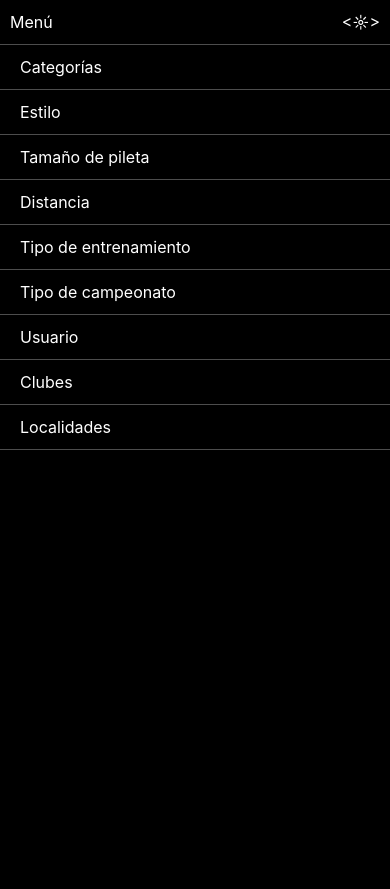
After one commit to LeanCarp/HProfesional, a CodeIgniter app: the page made by application/views/mejorandoHeaders.php in a window 390 px wide. The commit adds this page. Run offline with CodeIgniter, Linux system fonts and the light colour scheme; some libraries are stand-ins or nearby versions.

Commit message:
de todo un poco

```diff
--- a/application/controllers/Auth.php
+++ b/application/controllers/Auth.php
@@ -155,7 +155,7 @@ class Auth extends CI_Controller {
 			);
 
 			// render
-			$this->load->view('headers');
+			$this->load->view('headersConfiguracion');
 			$this->_render_page('auth/change_password', $this->data);
 		}
 		else
--- a/application/controllers/mejoresMarcas.php
+++ b/application/controllers/mejoresMarcas.php
@@ -144,13 +144,11 @@ class MejoresMarcas extends CI_Controller {
 
 	function mostrar($ident)
 	{
-		$parcial = $this->parcial_model->getByID($ident);
-
-		$resultado = $this->resultado_model->getByID($parcial[0]->ResultadoID);
+		$resultado = $this->resultado_model->getByID($ident);
 
 		$nadador = $this->nadador_model->getByID($resultado[0]->DNI);
 
-		$parciales = $this->parcial_model->getParcialesPorResultado($parcial[0]->ResultadoID);
+		$parciales = $this->parcial_model->getParcialesPorResultado($resultado[0]->ID);
 
 		$prueba = $this->prueba_model->getPruebaConDatos($resultado[0]->PruebaID);
 
--- a/application/controllers/pruebaCampeonato.php
+++ b/application/controllers/pruebaCampeonato.php
@@ -21,8 +21,8 @@ class PruebaCampeonato extends CI_Controller {
 			$crud->set_language('spanish');
 			$crud->set_table('prueba');
 			// Agrega acción.
+			$crud->add_action('Clasificación', base_url().'assets/imgs/clasifIcon.png', 'clasificacion/clasificados');
 			$crud->add_action('Cronometrar', base_url().'assets/imgs/relojIcon.png', 'cronometro/Campeonato');
-			$crud->add_action('Clasificación', '<', 'clasificacion/clasificados');
 			//
 			$crud->where('CampeonatoID', $ident);
 			$crud->columns('TiempoMin', 'Masculino', 'CantidadSeries', 'CategoriaID', 'tamaniopiletaID', 'DistanciaID', 'EstiloID');
--- a/application/controllers/tamanoPileta.php
+++ b/application/controllers/tamanoPileta.php
@@ -20,8 +20,9 @@ class TamanoPileta extends CI_Controller {
 			$crud = new grocery_CRUD();
 			$crud->set_language('spanish');
 			$crud->set_table('tamaniopileta');
-			$crud->columns('Tamaño');
-			$crud->fields('Tamaño');
+			$crud->columns('Tamanio');
+			$crud->fields('Tamanio');
+			$crud->display_as('Tamanio', 'Tamaño');
 			//$crud->unset_add();
 			//$crud->unset_delete();
 			//$crud->unset_read();
--- a/application/views/configuracion.php
+++ b/application/views/configuracion.php
@@ -6,6 +6,7 @@
 				<p>En esta ventana podrá crear, modificar o eliminar datos
                     para poder configurar entrenamientos y campeonatos. Simplemente deberá elegir el atributo que se desea
                     configurar en el menú izquierdo del navegador (o desplegándolo si se encuentra en un dispositivo móvil).<br>
+                    A través de la opción "Usuario" podrá cambiar la contraseña de su cuenta de usuario.<br>
                     También se pueden configurar datos de clubes y localidades.
                 </p>
                 <p>Para salir del menú de configuración deberá acceder a "Inicio",
--- a/application/views/inicio.php
+++ b/application/views/inicio.php
@@ -21,6 +21,6 @@
 		</div> -->
 		<div id="calendario"></div>
 	</div>
-
+</div>
 </body>
 </html>
--- /dev/null
+++ b/application/views/mejorandoHeaders.php
@@ -0,0 +1,108 @@
+<!DOCTYPE html>
+<head>
+    <link rel="stylesheet" href="<?= base_url(); ?>assets/css/bootstrap.min.css" >
+	<link rel="stylesheet" type="text/css" href="<?= base_url(); ?>assets/headersStyles.css">
+    <link rel="stylesheet" type="text/css" href="<?= base_url(); ?>assets/styles.css">
+    <meta name="viewport" content="width=device-width, initial-scale=1, shrink-to-fit=no">
+    <script src="http://code.jquery.com/jquery-1.11.1.min.js"></script>
+	<title>Habilitación Profesional</title>
+	<meta charset="utf-8">
+</head>
+<body>
+<script>
+
+desplegado = false;
+function ocultarMenu(){
+    if (desplegado)
+    {
+        $(".naveg-arriba").animate({left: '-100%'});
+        $(".naveg-izquierda").animate({left: '-100%'});
+        desplegado = false;
+    }
+    else
+    {
+        $(".naveg-arriba").animate({left: '0'});
+        $(".naveg-izquierda").animate({left: '0'});
+        desplegado = true;
+    }
+}
+
+$(window).resize(function(){
+        if ($( window ).width() >= 800 && desplegado == false)
+        {
+            $(".naveg-arriba").css("left", "0");
+            $(".naveg-izquierda").css("left", "0");
+            desplegado = true;
+        }
+        else if ($( window ).width() < 800 && desplegado == true)
+        {
+            $(".naveg-arriba").animate({left: '-100%'});
+            $(".naveg-izquierda").animate({left: '-100%'});
+            desplegado = false;
+        }
+});
+
+</script>
+
+    <div class="nav-movil">
+        <p>Menú</p>
+		<a href="#" class="bt-menu" onclick="ocultarMenu()"><☼></a>
+	</div>
+
+    <div class="naveg-arriba">
+        <ul class="nav-arriba-lista">
+            <li class="">
+                <a href="<?php echo base_url(); ?>">Inicio</a>
+            </li>
+            <li class="">
+                <a href="<?php echo base_url(); ?>cronometro">Cronómetro</a>
+            </li>
+            <li class="">
+                <a href="<?php echo base_url(); ?>asistencia">Asistencia</a>
+            </li>
+            <li class="">
+                <a href="<?php echo base_url(); ?>configuracion">Configuración</a>
+            </li>
+            <li class="">
+                <a href="<?php echo base_url(); ?>auth/logout">Salir</a>
+            </li>
+        </ul>
+    </div>
+    <div class="contenedor">
+        <div class="col-md-3 naveg-izquierda">
+            <ul class="nav-izquierda-lista">
+                <li class="">
+                    <a href="<?php echo base_url(); ?>categoria">Categorías</a>
+                </li>
+                <li class="">
+                    <a href="<?php echo base_url(); ?>estilo">Estilo</a>
+                </li>
+                <li class="">
+                    <a href="<?php echo base_url(); ?>tamanoPileta">Tamaño de pileta</a>
+                </li>
+                <li class="">
+                    <a href="<?php echo base_url(); ?>distancia">Distancia</a>
+                </li>
+                <li class="">
+                    <a href="<?php echo base_url(); ?>tipoEntrenamiento">Tipo de entrenamiento</a>
+                </li>
+                <li class="">
+                    <a href="<?php echo base_url(); ?>tipoCampeonato">Tipo de campeonato</a>
+                </li>
+                <li class="">
+                    <a href="<?php echo base_url(); ?>auth/change_password">Usuario</a>
+                </li>
+                <li class="">
+                    <a href="<?php echo base_url(); ?>club">Clubes</a>
+                </li>
+                <li class="">
+                    <a href="<?php echo base_url(); ?>localidad">Localidades</a>
+                </li>
+            </ul>
+        </div>
+        <div class="col-md-9 contenido">
+
+<!--         </div>
+    </div>
+</body>
+</html> -->
--- a/application/views/styles.css
+++ b/application/views/styles.css
@@ -16,8 +16,8 @@
 	background: #3D8BCD;
 }
 
-.nav-izq-link:hover{
-	color:black;
+.nav-izq-item{
+	border-bottom: 1px solid rgba(255,255,255, .3);
 }
 
 .container{
--- /dev/null
+++ b/assets/headersStyles.css
@@ -0,0 +1,110 @@
+.nav-movil{
+    display: none;
+}
+
+.nav-arriba-lista{
+    padding: 0;
+    margin: 0;
+    display: flex;
+    background: black;
+}
+        .nav-arriba-lista li{
+            list-style: none;
+            padding: 10px;
+        }
+        .nav-arriba-lista li a{
+            padding: 10px;
+            text-decoration: none;
+            color: white;
+        }
+        .nav-arriba-lista li a:hover{
+            color: #3D8BCD;
+        }
+
+.contenedor{
+    min-height: 100vh;
+    display: flex;
+}
+
+.contenido{
+    margin-top: 40px;
+}
+
+.naveg-izquierda{
+    padding: 0;
+    min-height: 100vh;
+    background: #3D8BCD;
+}
+
+.nav-izquierda-lista{
+    padding: 0;
+    margin: 0;
+    display: flex;
+    flex-direction: column;
+}
+        .nav-izquierda-lista li{
+            list-style: none;
+            padding: 10px;
+            border-bottom: 1px solid rgba(255,255,255, .3);
+        }
+        .nav-izquierda-lista li a{
+            padding: 10px;
+            text-decoration: none;
+            color: white;
+        }
+        .nav-izquierda-lista li a:hover{
+            color: black;
+        }
+
+@media screen and (max-width:800px){
+    .nav-movil{
+        display: flex;
+        justify-content: space-between;
+        background: black;
+        border-bottom: 1px solid rgba(255,255,255, .3);
+        z-index: 6;
+    }
+            .nav-movil p{
+                padding: 10px;
+                margin: 0;
+                color: white;
+            }
+
+            .nav-movil a{
+                padding: 10px;
+                margin: 0;
+                color: white;
+                text-decoration: none;
+            }
+
+            .nav-movil a:hover{
+                background: #3D8BCD;
+            }
+
+    .naveg-arriba{
+        width: 100%;
+        margin-top:405px;
+        position: absolute;
+        /* left: -100%; */
+		z-index: 6;
+    }
+
+    .nav-arriba-lista{
+        display: flex;
+        flex-direction: column;
+    }
+        .nav-arriba-lista li{
+            border-bottom: 1px solid rgba(255,255,255, .3);
+        }
+
+    .naveg-izquierda{
+        /* left: -100%; */
+        position: absolute;
+        background: black;
+        z-index: 6;
+    }
+
+    .nav-izquierda-lista li a:hover{
+        color: #3D8BCD;
+    }
+}
--- a/assets/styles.css
+++ b/assets/styles.css
@@ -26,13 +26,15 @@ html, body, .contenido-principal{
 	background: black;
 }
 
+.nav-izq-link:hover{
+	color: black;
+}
+
 .nav-izq-item{
 	background: #3D8BCD;
 }
 
-.nav-izq-link:hover{
-	color:black;
-}
+
 
 .container{
 	margin: 0;
```
Also changed, not shown: application/controllers/mejorandoHeaders.php (added, +24 -0 lines), application/views/headers.php (+30 -12 lines), application/views/headersConfiguracion.php (+8 -8 lines), assets/imgs/clasifIcon.png (added), assets/imgs/menu.png (added).
